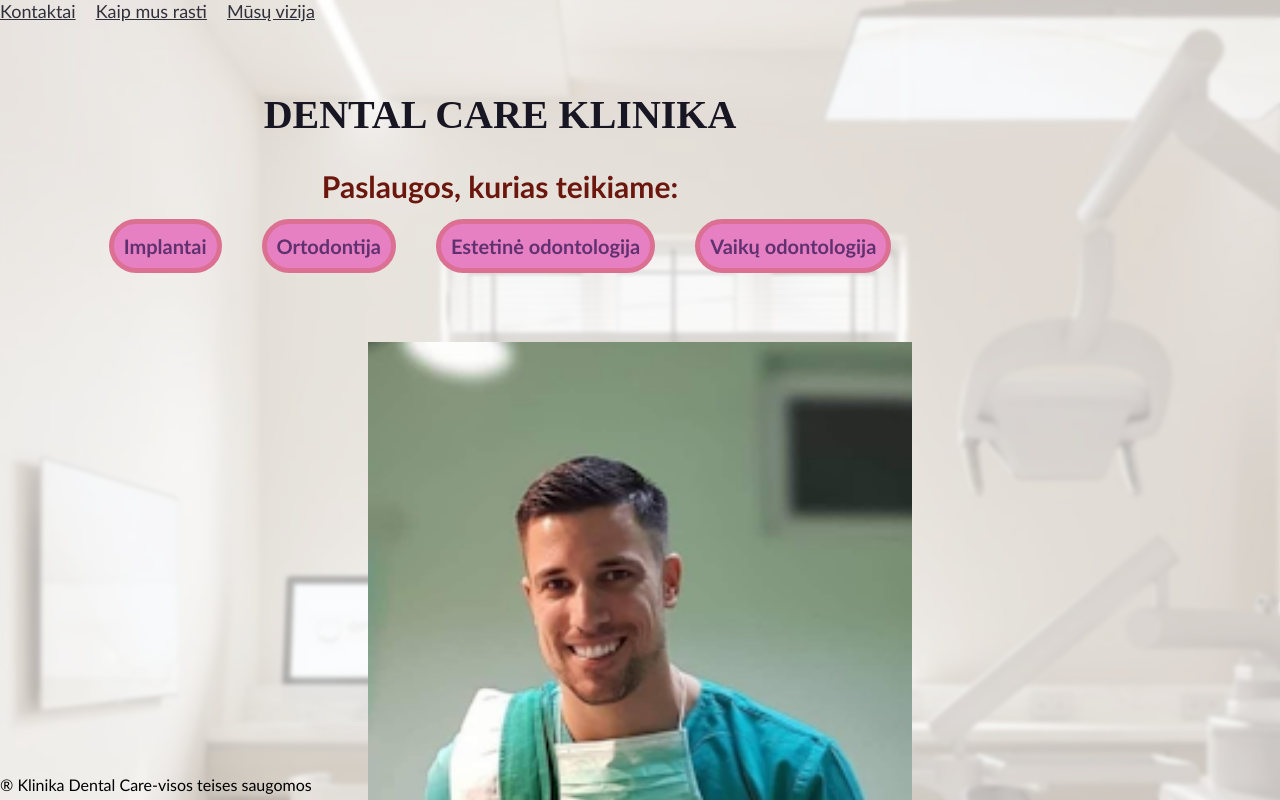
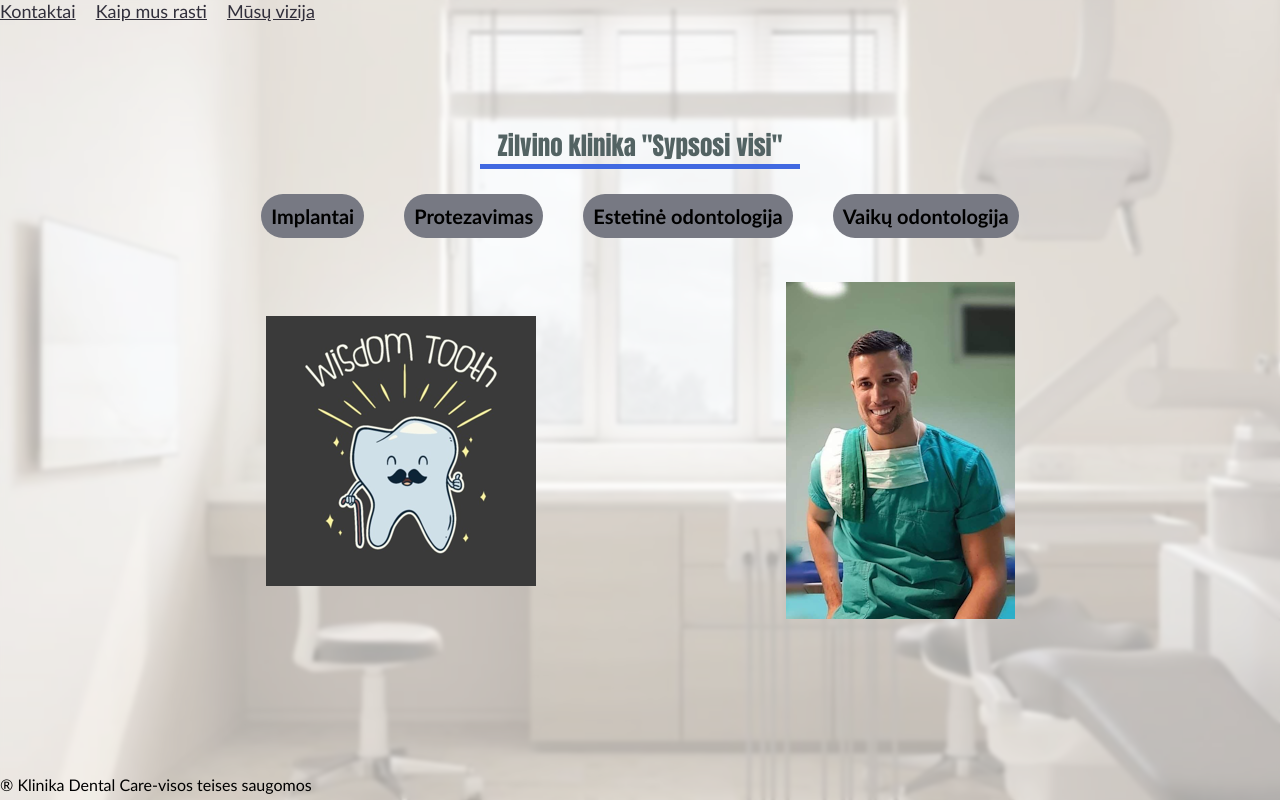
Before and after one commit to ZMaknickas/Page-one, a website: page index.html in a window 1280 px wide. Shown: the top 800 px of the page. Drawn offline with Linux system fonts and the light colour scheme.

Commit message:
initial commit

```diff
--- a/index.html
+++ b/index.html
@@ -16,17 +16,19 @@
 
             <main>
                 <div class="paslaugos">
-                    <h1 class="pav">DENTAL CARE KLINIKA</h1>
-                    <p class="pasl">Paslaugos, kurias teikiame:</p>
+                    <a class="pavad">Zilvino klinika "Sypsosi visi"</a>
+                    <p class="line"></p>
                     <x class="butons">
                     <x class="b1">Implantai</x>
-                    <x class="b1">Ortodontija</x>
+                    <x class="b1">Protezavimas</x>
                     <x class="b1">Estetinė odontologija</x>
                     <x class="b1">Vaikų odontologija</x>
-                </div>
-                <nav class="daktaras"></nav>
+                    </div>
+                    <div class="all">
+                    <img src="wisdom-tooth.png" alt="picture" >
+                    <img src="doc.png" alt="daktaras">
+                    </div>
             </main>
-
         <footer class="pabaiga">
             <smth>&reg; Klinika Dental Care-visos teises saugomos</smth>
         </footer>
--- a/main.css
+++ b/main.css
@@ -4,6 +4,7 @@
   box-sizing: border-box;
   font-family: 'Trebuchet MS', 'Lucida Sans Unicode', 'Lucida Grande', 'Lucida Sans', Arial, sans-serif;
 }
+
 body {
   background: url('dens.jpg') no-repeat center center fixed;
   background-size: cover;
@@ -33,24 +34,31 @@ body {
   display: flex;
   flex-direction: column;
   justify-content: center;
-  height: 40vh;
+  align-items: center;
+  height: 30vh;
+  margin: auto;
+  margin-top: 20px;
   max-width: 1000px;
   text-align: center;
 }
-.daktaras {
-  background: url('doc.png') no-repeat center center fixed;
-  background-size: contain;
-  width: 100%;
-  height: 100vh;
+
+.pavad {
+display: flex;
+justify-content: center;
+font-size: 25px;
+color: rgb(83, 99, 99);
+font-family: Impact;
+margin-top: 40px;
 }
-.pav {
-  font-size: 40px;
-  font-family: 'Lucida-Grande';
-  font-weight: bold;
-  margin-bottom: 20px;
-  color: rgb(25, 22, 36);
 
+.line {
+display: flex;
+flex-direction: column;
+background-color: royalblue;
+height: 5px;
+width: 320px;
 }
+
 .pasl {
 margin-top: 10px;
 font-size: 30px;
@@ -59,24 +67,38 @@ display: flex;
 font-weight: bold;
 justify-content: center;
 }
+
 .butons {
 display: flex;
 justify-content: center;
-margin-top: 10px;
+margin-top: 25px;
 font-size: 20px ;
-color: rgb(10, 95, 38);
-margin-top: 15px;
-display: flex;
-gap: 40px
+color: rgb(0, 0, 0);
+border: none;
+gap: 40px;
 }
+
 .b1 {
-  background-color: rgb(231, 128, 195);
-  color: rgb(96, 49, 113);
+  background-color: rgb(119, 121, 131);
+  color: rgb(0, 0, 0);
   padding: 10px 10px;
-  border: 5px solid palevioletred;
+  border: none;
   border-radius: 30px;
   cursor: pointer;
   font-weight: bold;
+}
+.b1:hover {
+  background-color: rgb(49, 49, 47);
+  color: rgb(204, 201, 52);
+  transition: 0.3s;
+  border: none;
+}
+
+.all {
+display: flex;
+align-items: center;
+justify-content: center;
+gap: 250px;
 }
 
 .pabaiga {
```
Also changed, not shown: wisdom-tooth.png (added).
